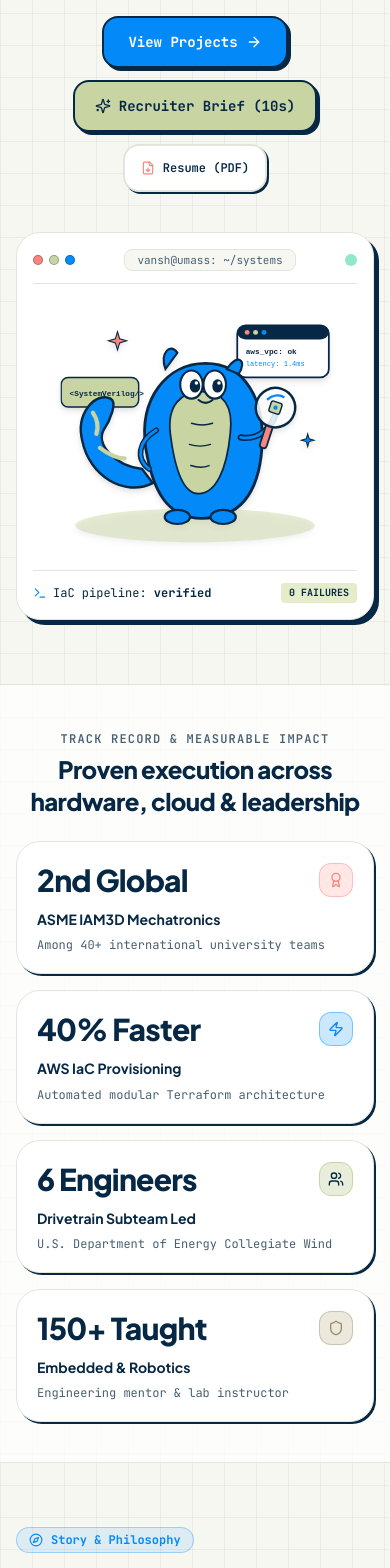
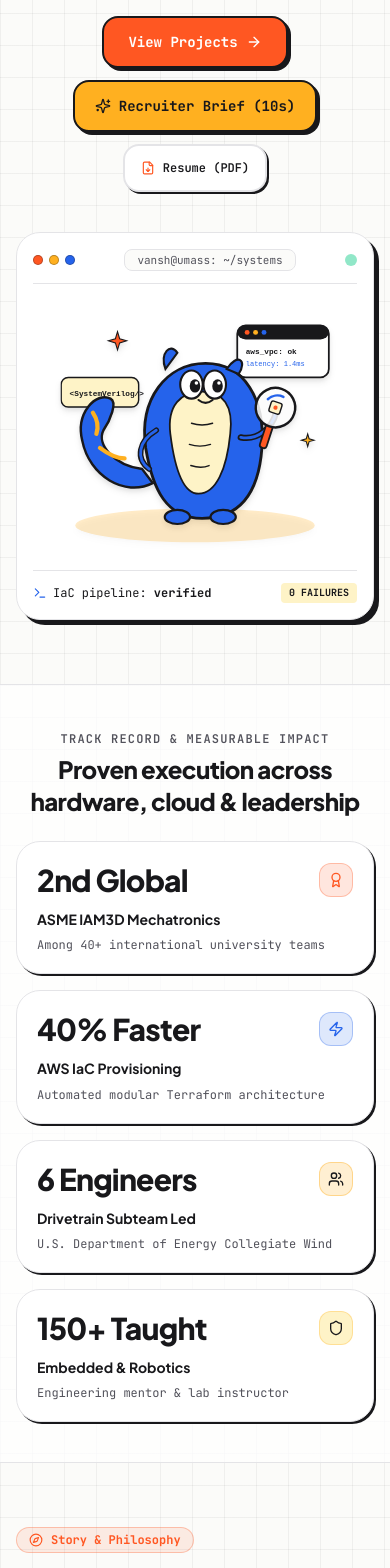
Before and after one commit to vsingh2005/vsingh2005.github.io, a Next.js app: page / in a window 390 px wide. Shown: the part 656-2224 px from the top of the page. Built offline with nearby package versions, Linux system fonts and the light colour scheme.

Commit message:
feat: apply Silicon & Ember color palette across UI and illustrations

```diff
--- a/src/app/globals.css
+++ b/src/app/globals.css
@@ -3,20 +3,20 @@
 @tailwind utilities;
 
 :root {
-  --bg-color: #F7F7F2;
-  --text-primary: #062844;
-  --text-secondary: #486073;
+  --bg-color: #FBFBF9;
+  --text-primary: #18181B;
+  --text-secondary: #52525B;
   --card-bg: #FFFFFF;
-  --card-border: #E2E5DC;
-  --grid-line: rgba(6, 40, 68, 0.05);
+  --card-border: #E4E4E7;
+  --grid-line: rgba(24, 24, 27, 0.05);
 }
 
 .dark {
-  --bg-color: #060D17;
-  --text-primary: #F8FAFC;
-  --text-secondary: #94A3B8;
-  --card-bg: #0C1829;
-  --card-border: #1B2F4C;
+  --bg-color: #0E0F12;
+  --text-primary: #F4F4F5;
+  --text-secondary: #A1A1AA;
+  --card-bg: #18181B;
+  --card-border: #27272A;
   --grid-line: rgba(255, 255, 255, 0.04);
 }
 
@@ -37,8 +37,8 @@ body {
 }
 
 ::selection {
-  background: #C9D4A3;
-  color: #062844;
+  background: #FF5722;
+  color: #FFFFFF;
 }
 
 /* Crisp Technical Crosshair Grid Background */
@@ -67,11 +67,11 @@ body {
 }
 
 .light .neo-card {
-  box-shadow: 3px 3px 0px 0px rgba(6, 40, 68, 0.08);
+  box-shadow: 3px 3px 0px 0px rgba(24, 24, 27, 0.08);
 }
 
 .dark .neo-card {
-  box-shadow: 3px 3px 0px 0px rgba(0, 0, 0, 0.5);
+  box-shadow: 3px 3px 0px 0px rgba(0, 0, 0, 0.6);
 }
 
 /* Tactile Neo-Brutalist Buttons */
--- a/src/components/graphics/BugsterHeroMascot.tsx
+++ b/src/components/graphics/BugsterHeroMascot.tsx
@@ -12,28 +12,28 @@ export function BugsterHeroMascot({ className = "" }: { className?: string }) {
         className="w-full h-auto max-w-[420px] drop-shadow-md"
       >
         {/* Soft Background Accent Pill / Shadow */}
-        <ellipse cx="230" cy="320" rx="170" ry="24" fill="#C9D4A3" fillOpacity="0.45" />
+        <ellipse cx="230" cy="320" rx="170" ry="24" fill="#FFB020" fillOpacity="0.25" />
 
         {/* Decorative Grid Floating Badges */}
         <g className="animate-float">
           {/* Top-Right Floating Inspection Card */}
-          <rect x="290" y="40" width="130" height="74" rx="12" fill="#FFFFFF" stroke="#062844" strokeWidth="2.5" />
-          <rect x="290" y="40" width="130" height="20" rx="12" fill="#062844" />
-          <circle cx="304" cy="50" r="3.5" fill="#F9857D" />
-          <circle cx="316" cy="50" r="3.5" fill="#C9D4A3" />
-          <circle cx="328" cy="50" r="3.5" fill="#048AF8" />
-          <text x="302" y="80" fill="#062844" fontFamily="monospace" fontSize="11" fontWeight="bold">
+          <rect x="290" y="40" width="130" height="74" rx="12" fill="#FFFFFF" stroke="#18181B" strokeWidth="2.5" />
+          <rect x="290" y="40" width="130" height="20" rx="12" fill="#18181B" />
+          <circle cx="304" cy="50" r="3.5" fill="#FF5722" />
+          <circle cx="316" cy="50" r="3.5" fill="#FFB020" />
+          <circle cx="328" cy="50" r="3.5" fill="#2563EB" />
+          <text x="302" y="80" fill="#18181B" fontFamily="monospace" fontSize="11" fontWeight="bold">
             aws_vpc: ok
           </text>
-          <text x="302" y="98" fill="#048AF8" fontFamily="monospace" fontSize="10">
+          <text x="302" y="98" fill="#2563EB" fontFamily="monospace" fontSize="10">
             latency: 1.4ms
           </text>
         </g>
 
         {/* Floating Code Snippet Tag */}
         <g transform="translate(40, 110)">
-          <rect x="0" y="0" width="110" height="42" rx="10" fill="#C9D4A3" stroke="#062844" strokeWidth="2" />
-          <text x="12" y="26" fill="#062844" fontFamily="monospace" fontSize="11" fontWeight="bold">
+          <rect x="0" y="0" width="110" height="42" rx="10" fill="#FEF3C7" stroke="#18181B" strokeWidth="2" />
+          <text x="12" y="26" fill="#18181B" fontFamily="monospace" fontSize="11" fontWeight="bold">
             &lt;SystemVerilog/&gt;
           </text>
         </g>
@@ -41,78 +41,78 @@ export function BugsterHeroMascot({ className = "" }: { className?: string }) {
         {/* Floating Sparkles & Starlets */}
         <path
           d="M 120 45 L 123 55 L 133 58 L 123 61 L 120 71 L 117 61 L 107 58 L 117 55 Z"
-          fill="#F9857D"
-          stroke="#062844"
+          fill="#FF5722"
+          stroke="#18181B"
           strokeWidth="1.5"
         />
         <path
           d="M 390 190 L 392 197 L 399 199 L 392 201 L 390 208 L 388 201 L 381 199 L 388 197 Z"
-          fill="#048AF8"
-          stroke="#062844"
+          fill="#FFB020"
+          stroke="#18181B"
           strokeWidth="1.5"
         />
 
         {/* Tail (Striped Quirky Monster Tail) */}
         <path
           d="M 170 260 C 130 280 80 250 70 200 C 60 160 90 130 110 140 C 120 145 110 170 100 185 C 90 205 115 235 155 240 Z"
-          fill="#048AF8"
-          stroke="#062844"
+          fill="#2563EB"
+          stroke="#18181B"
           strokeWidth="3.5"
         />
         {/* Tail Stripes */}
-        <path d="M 85 160 Q 95 175 90 190" stroke="#C9D4A3" strokeWidth="6" strokeLinecap="round" />
-        <path d="M 95 210 Q 115 225 130 225" stroke="#C9D4A3" strokeWidth="6" strokeLinecap="round" />
+        <path d="M 85 160 Q 95 175 90 190" stroke="#FFB020" strokeWidth="6" strokeLinecap="round" />
+        <path d="M 95 210 Q 115 225 130 225" stroke="#FFB020" strokeWidth="6" strokeLinecap="round" />
 
         {/* Mascot Main Body (Quirky Blue Bugster Monster) */}
         <path
           d="M 160 210 C 150 140 190 90 245 90 C 300 90 330 140 325 210 C 320 280 290 310 240 310 C 190 310 170 270 160 210 Z"
-          fill="#048AF8"
-          stroke="#062844"
+          fill="#2563EB"
+          stroke="#18181B"
           strokeWidth="4"
         />
 
-        {/* Mascot Belly Patch (Light Slate / Soft Aqua) */}
+        {/* Mascot Belly Patch (Warm Amber Cream) */}
         <path
           d="M 195 190 C 190 150 210 130 240 130 C 270 130 285 150 280 190 C 275 240 260 275 235 275 C 210 275 200 230 195 190 Z"
-          fill="#C9D4A3"
-          stroke="#062844"
+          fill="#FEF3C7"
+          stroke="#18181B"
           strokeWidth="2.5"
         />
 
         {/* Belly Scales / Texture lines */}
-        <path d="M 225 175 Q 240 180 255 175" stroke="#062844" strokeWidth="2" strokeLinecap="round" />
-        <path d="M 222 205 Q 237 210 252 205" stroke="#062844" strokeWidth="2" strokeLinecap="round" />
-        <path d="M 224 235 Q 239 240 250 235" stroke="#062844" strokeWidth="2" strokeLinecap="round" />
+        <path d="M 225 175 Q 240 180 255 175" stroke="#18181B" strokeWidth="2" strokeLinecap="round" />
+        <path d="M 222 205 Q 237 210 252 205" stroke="#18181B" strokeWidth="2" strokeLinecap="round" />
+        <path d="M 224 235 Q 239 240 250 235" stroke="#18181B" strokeWidth="2" strokeLinecap="round" />
 
         {/* Big Expressive Cartoon Eyes */}
         {/* Left Eye */}
-        <ellipse cx="225" cy="120" rx="16" ry="20" fill="#FFFFFF" stroke="#062844" strokeWidth="3" />
-        <ellipse cx="230" cy="122" rx="7.5" ry="9.5" fill="#062844" />
+        <ellipse cx="225" cy="120" rx="16" ry="20" fill="#FFFFFF" stroke="#18181B" strokeWidth="3" />
+        <ellipse cx="230" cy="122" rx="7.5" ry="9.5" fill="#18181B" />
         <circle cx="232" cy="118" r="2.5" fill="#FFFFFF" />
 
         {/* Right Eye */}
-        <ellipse cx="258" cy="120" rx="16" ry="20" fill="#FFFFFF" stroke="#062844" strokeWidth="3" />
-        <ellipse cx="262" cy="122" rx="7.5" ry="9.5" fill="#062844" />
+        <ellipse cx="258" cy="120" rx="16" ry="20" fill="#FFFFFF" stroke="#18181B" strokeWidth="3" />
+        <ellipse cx="262" cy="122" rx="7.5" ry="9.5" fill="#18181B" />
         <circle cx="264" cy="118" r="2.5" fill="#FFFFFF" />
 
         {/* Cute Monster Horns / Ears */}
         <path
           d="M 188 98 C 180 75 195 60 205 75 Z"
-          fill="#048AF8"
-          stroke="#062844"
+          fill="#2563EB"
+          stroke="#18181B"
           strokeWidth="3"
         />
         <path
           d="M 275 98 C 290 75 305 85 292 105 Z"
-          fill="#048AF8"
-          stroke="#062844"
+          fill="#2563EB"
+          stroke="#18181B"
           strokeWidth="3"
         />
 
         {/* Snout / Smile */}
         <path
           d="M 235 142 Q 245 150 255 142"
-          stroke="#062844"
+          stroke="#18181B"
           strokeWidth="3"
           strokeLinecap="round"
           fill="none"
@@ -121,34 +121,34 @@ export function BugsterHeroMascot({ className = "" }: { className?: string }) {
         {/* Left Arm (Resting on Hip) */}
         <path
           d="M 175 185 C 150 200 145 225 165 240"
-          stroke="#062844"
+          stroke="#18181B"
           strokeWidth="8"
           strokeLinecap="round"
           fill="none"
         />
         <path
           d="M 175 185 C 150 200 145 225 165 240"
-          stroke="#048AF8"
+          stroke="#2563EB"
           strokeWidth="4"
           strokeLinecap="round"
           fill="none"
         />
 
         {/* Feet */}
-        <ellipse cx="205" cy="308" rx="18" ry="10" fill="#048AF8" stroke="#062844" strokeWidth="3" />
-        <ellipse cx="270" cy="308" rx="18" ry="10" fill="#048AF8" stroke="#062844" strokeWidth="3" />
+        <ellipse cx="205" cy="308" rx="18" ry="10" fill="#2563EB" stroke="#18181B" strokeWidth="3" />
+        <ellipse cx="270" cy="308" rx="18" ry="10" fill="#2563EB" stroke="#18181B" strokeWidth="3" />
 
         {/* Right Arm Holding Magnifying Glass */}
         <path
           d="M 295 195 C 320 200 340 180 345 160"
-          stroke="#062844"
+          stroke="#18181B"
           strokeWidth="9"
           strokeLinecap="round"
           fill="none"
         />
         <path
           d="M 295 195 C 320 200 340 180 345 160"
-          stroke="#048AF8"
+          stroke="#2563EB"
           strokeWidth="4"
           strokeLinecap="round"
           fill="none"
@@ -157,20 +157,20 @@ export function BugsterHeroMascot({ className = "" }: { className?: string }) {
         {/* Magnifying Glass (Inspecting QA / Circuit Code) */}
         <g transform="translate(325, 115) rotate(18)">
           {/* Glass Handle */}
-          <rect x="25" y="55" width="10" height="35" rx="4" fill="#F9857D" stroke="#062844" strokeWidth="2.5" />
+          <rect x="25" y="55" width="10" height="35" rx="4" fill="#FF5722" stroke="#18181B" strokeWidth="2.5" />
           {/* Glass Rim */}
-          <circle cx="30" cy="30" r="28" fill="#FFFFFF" fillOpacity="0.85" stroke="#062844" strokeWidth="3.5" />
+          <circle cx="30" cy="30" r="28" fill="#FFFFFF" fillOpacity="0.85" stroke="#18181B" strokeWidth="3.5" />
           {/* Glare Reflection */}
           <path
             d="M 16 22 A 20 20 0 0 1 36 12"
-            stroke="#048AF8"
+            stroke="#2563EB"
             strokeWidth="3.5"
             strokeLinecap="round"
             fill="none"
           />
           {/* Inspected Microchip inside lens */}
-          <rect x="22" y="22" width="16" height="16" rx="3" fill="#C9D4A3" stroke="#062844" strokeWidth="2" />
-          <circle cx="30" cy="30" r="3" fill="#048AF8" />
+          <rect x="22" y="22" width="16" height="16" rx="3" fill="#FEF3C7" stroke="#18181B" strokeWidth="2" />
+          <circle cx="30" cy="30" r="3" fill="#FF5722" />
         </g>
       </svg>
     </div>
--- a/src/components/sections/AboutSection.tsx
+++ b/src/components/sections/AboutSection.tsx
@@ -10,19 +10,19 @@ export function AboutSection() {
       title: "Physical Computing Grounding",
       description: "Software reliability starts at the hardware interface. Understanding clock jitter, registers, and LTSpice transient response makes my cloud and software systems fundamentally more resilient.",
       icon: Cpu,
-      color: "text-brand-blue bg-brand-blue/10 border-brand-blue/30",
+      color: "text-brand-ember bg-brand-ember/10 border-brand-ember/30",
     },
     {
       title: "Declarative Infrastructure as Code",
       description: "Cloud systems should never rely on ad-hoc console clicks. I architect modular, self-healing Terraform environments across AWS with strict zero-drift reproducibility.",
       icon: Cloud,
-      color: "text-brand-coral bg-brand-coral/10 border-brand-coral/30",
+      color: "text-brand-cobalt bg-brand-cobalt/10 border-brand-cobalt/30",
     },
     {
       title: "Empathetic Technical Leadership",
       description: "Whether directing a 6-engineer electrical drivetrain subteam or teaching 150+ students in robotics labs, clear communication and mentorship multiply team velocity.",
       icon: HeartHandshake,
-      color: "text-brand-navy dark:text-brand-lime bg-brand-lime/30 border-brand-lime",
+      color: "text-brand-navy dark:text-brand-amber bg-brand-cream border-brand-amber/40",
     },
   ];
 
@@ -31,7 +31,7 @@ export function AboutSection() {
       <div className="max-w-6xl mx-auto px-4 sm:px-6 space-y-12">
         {/* Section Header */}
         <div className="space-y-3 max-w-3xl">
-          <div className="inline-flex items-center gap-2 px-3 py-1 rounded-full bg-brand-blue/10 border border-brand-blue/30 text-xs font-mono font-bold text-brand-blue">
+          <div className="inline-flex items-center gap-2 px-3 py-1 rounded-full bg-brand-ember/10 border border-brand-ember/30 text-xs font-mono font-bold text-brand-ember">
             <Compass className="w-3.5 h-3.5" />
             <span>Story &amp; Philosophy</span>
           </div>
--- a/src/components/sections/ContactSection.tsx
+++ b/src/components/sections/ContactSection.tsx
@@ -67,7 +67,7 @@ export function ContactSection() {
           {/* Left Column: Direct Outreach & Socials */}
           <div className="lg:col-span-5 space-y-6">
             <div className="space-y-3">
-              <div className="inline-flex items-center gap-2 px-3 py-1 rounded-full bg-brand-blue/10 border border-brand-blue/30 text-xs font-mono font-bold text-brand-blue">
+              <div className="inline-flex items-center gap-2 px-3 py-1 rounded-full bg-brand-ember/10 border border-brand-ember/30 text-xs font-mono font-bold text-brand-ember">
                 <MessageSquare className="w-3.5 h-3.5" />
                 <span>Get in Touch</span>
               </div>
@@ -91,7 +91,7 @@ export function ContactSection() {
                 <button
                   type="button"
                   onClick={handleCopyEmail}
-                  className="neo-btn inline-flex items-center gap-1.5 px-3 py-1.5 rounded-xl text-xs font-mono font-bold bg-brand-lime text-brand-navy border border-brand-navy shadow-solid-sm"
+                  className="neo-btn inline-flex items-center gap-1.5 px-3 py-1.5 rounded-xl text-xs font-mono font-bold bg-brand-amber text-brand-navy border border-brand-navy shadow-solid-sm"
                   title="Copy email to clipboard"
                 >
                   {copiedEmail ? <Check className="w-3.5 h-3.5 text-emerald-700" /> : <Copy className="w-3.5 h-3.5" />}
@@ -245,7 +245,7 @@ export function ContactSection() {
                   {/* Submit Button */}
                   <button
                     type="submit"
-                    className="neo-btn w-full flex items-center justify-center gap-2 py-3.5 rounded-2xl font-mono text-sm font-bold text-white bg-brand-blue border-2 border-brand-navy shadow-solid hover:shadow-solid-lg transition-all"
+                    className="neo-btn w-full flex items-center justify-center gap-2 py-3.5 rounded-2xl font-mono text-sm font-bold text-white bg-brand-ember border-2 border-brand-navy shadow-solid hover:shadow-solid-lg transition-all"
                   >
                     <Send className="w-4 h-4" />
                     <span>Send Message (Direct Email)</span>
--- a/src/components/sections/HeroSection.tsx
+++ b/src/components/sections/HeroSection.tsx
@@ -24,7 +24,7 @@ export function HeroSection({ onOpenRecruiter }: { onOpenRecruiter: () => void }
             <div className="space-y-4">
               <h1 className="text-4xl sm:text-5xl lg:text-6xl font-display font-extrabold tracking-tight text-brand-navy dark:text-white leading-[1.12]">
                 Engineering systems from{" "}
-                <span className="text-brand-blue underline decoration-brand-lime decoration-4 underline-offset-4">
+                <span className="text-brand-ember underline decoration-brand-amber decoration-4 underline-offset-4">
                   physical silicon
                 </span>{" "}
                 to cloud scale.
@@ -37,11 +37,11 @@ export function HeroSection({ onOpenRecruiter }: { onOpenRecruiter: () => void }
             {/* Quick Proof Badges */}
             <div className="flex flex-wrap items-center justify-center sm:justify-start gap-2 pt-1 text-xs font-mono">
               <span className="inline-flex items-center gap-1.5 px-3 py-1 rounded-xl bg-white dark:bg-surface-darkCard border border-surface-lightBorder dark:border-surface-darkBorder text-brand-navy dark:text-gray-300">
-                <CheckCircle2 className="w-3.5 h-3.5 text-brand-blue" />
+                <CheckCircle2 className="w-3.5 h-3.5 text-brand-cobalt" />
                 <span>Terraform &amp; AWS IaC</span>
               </span>
               <span className="inline-flex items-center gap-1.5 px-3 py-1 rounded-xl bg-white dark:bg-surface-darkCard border border-surface-lightBorder dark:border-surface-darkBorder text-brand-navy dark:text-gray-300">
-                <Cpu className="w-3.5 h-3.5 text-brand-coral" />
+                <Cpu className="w-3.5 h-3.5 text-brand-ember" />
                 <span>ASME Global Podium Lead</span>
               </span>
               <span className="inline-flex items-center gap-1.5 px-3 py-1 rounded-xl bg-white dark:bg-surface-darkCard border border-surface-lightBorder dark:border-surface-darkBorder text-brand-navy dark:text-gray-300">
@@ -55,7 +55,7 @@ export function HeroSection({ onOpenRecruiter }: { onOpenRecruiter: () => void }
               {/* Primary Work Button */}
               <a
                 href="#projects"
-                className="neo-btn inline-flex items-center gap-2 px-6 py-3.5 rounded-2xl font-mono text-sm font-bold text-white bg-brand-blue border-2 border-brand-navy shadow-solid hover:shadow-solid-lg transition-all"
+                className="neo-btn inline-flex items-center gap-2 px-6 py-3.5 rounded-2xl font-mono text-sm font-bold text-white bg-brand-ember border-2 border-brand-navy shadow-solid hover:shadow-solid-lg transition-all"
               >
                 <span>View Projects</span>
                 <ArrowRight className="w-4 h-4" />
@@ -65,7 +65,7 @@ export function HeroSection({ onOpenRecruiter }: { onOpenRecruiter: () => void }
               <button
                 type="button"
                 onClick={onOpenRecruiter}
-                className="neo-btn inline-flex items-center gap-2 px-5 py-3.5 rounded-2xl font-mono text-sm font-bold text-brand-navy bg-brand-lime border-2 border-brand-navy shadow-solid hover:shadow-solid-lg transition-all"
+                className="neo-btn inline-flex items-center gap-2 px-5 py-3.5 rounded-2xl font-mono text-sm font-bold text-brand-navy bg-brand-amber border-2 border-brand-navy shadow-solid hover:shadow-solid-lg transition-all"
               >
                 <Sparkles className="w-4 h-4 text-brand-navy" />
                 <span>Recruiter Brief (10s)</span>
@@ -76,9 +76,9 @@ export function HeroSection({ onOpenRecruiter }: { onOpenRecruiter: () => void }
                 href={PERSONAL_INFO.resumePdf}
                 target="_blank"
                 rel="noopener noreferrer"
-                className="neo-btn inline-flex items-center gap-2 px-4 py-3.5 rounded-2xl font-mono text-xs font-semibold text-brand-navy dark:text-white bg-white dark:bg-surface-darkCard border-2 border-surface-lightBorder dark:border-surface-darkBorder shadow-solid-sm hover:border-brand-blue transition-all"
+                className="neo-btn inline-flex items-center gap-2 px-4 py-3.5 rounded-2xl font-mono text-xs font-semibold text-brand-navy dark:text-white bg-white dark:bg-surface-darkCard border-2 border-surface-lightBorder dark:border-surface-darkBorder shadow-solid-sm hover:border-brand-ember transition-all"
               >
-                <FileDown className="w-3.5 h-3.5 text-brand-coral" />
+                <FileDown className="w-3.5 h-3.5 text-brand-ember" />
                 <span>Resume (PDF)</span>
               </a>
             </div>
@@ -90,9 +90,9 @@ export function HeroSection({ onOpenRecruiter }: { onOpenRecruiter: () => void }
               {/* macOS Traffic Lights Header */}
               <div className="flex items-center justify-between pb-3 mb-2 border-b border-surface-lightBorder dark:border-surface-darkBorder">
                 <div className="mac-dots">
-                  <span className="mac-dot bg-brand-coral border border-brand-navy/30" />
-                  <span className="mac-dot bg-brand-lime border border-brand-navy/30" />
-                  <span className="mac-dot bg-brand-blue border border-brand-navy/30" />
+                  <span className="mac-dot bg-brand-ember border border-brand-navy/30" />
+                  <span className="mac-dot bg-brand-amber border border-brand-navy/30" />
+                  <span className="mac-dot bg-brand-cobalt border border-brand-navy/30" />
                 </div>
                 <div className="px-3 py-0.5 rounded-lg bg-surface-light dark:bg-surface-dark border border-surface-lightBorder dark:border-surface-darkBorder text-[11px] font-mono text-brand-slate dark:text-gray-400">
                   vansh@umass: ~/systems
--- a/src/components/sections/MetricsBar.tsx
+++ b/src/components/sections/MetricsBar.tsx
@@ -11,28 +11,28 @@ export function MetricsBar() {
       label: "ASME IAM3D Mechatronics",
       subtext: "Among 40+ international university teams",
       icon: Award,
-      badgeColor: "bg-brand-coral/20 text-brand-coral border-brand-coral/40",
+      badgeColor: "bg-brand-ember/15 text-brand-ember border-brand-ember/30",
     },
     {
       value: "40% Faster",
       label: "AWS IaC Provisioning",
       subtext: "Automated modular Terraform architecture",
       icon: Zap,
-      badgeColor: "bg-brand-blue/20 text-brand-blue border-brand-blue/40",
+      badgeColor: "bg-brand-cobalt/15 text-brand-cobalt border-brand-cobalt/30",
     },
     {
       value: "6 Engineers",
       label: "Drivetrain Subteam Led",
       subtext: "U.S. Department of Energy Collegiate Wind",
       icon: Users,
-      badgeColor: "bg-brand-lime/40 text-brand-navy border-brand-lime",
+      badgeColor: "bg-brand-amber/20 text-brand-navy dark:text-brand-amber border-brand-amber/40",
     },
     {
       value: "150+ Taught",
       label: "Embedded & Robotics",
       subtext: "Engineering mentor & lab instructor",
       icon: Shield,
-      badgeColor: "bg-brand-olive/20 text-brand-olive border-brand-olive/40",
+      badgeColor: "bg-brand-cream text-brand-navy border-brand-amber/30",
     },
   ];
 
--- a/tailwind.config.ts
+++ b/tailwind.config.ts
@@ -10,24 +10,32 @@ const config: Config = {
   theme: {
     extend: {
       colors: {
-        // Bugster Palette Swatch
+        // Silicon & Ember Palette Tokens
         brand: {
-          blue: "#048AF8",
-          navy: "#062844",
-          coral: "#F9857D",
-          olive: "#9B8E5C",
-          slate: "#486073",
-          lime: "#C9D4A3",
-          lightLime: "#E4ECC9",
+          ember: "#FF5722",      // Primary Electric Ember (Hardware warmth, matches Mii jacket)
+          amber: "#FFB020",      // Secondary Amber Gold (Logic & energy)
+          cobalt: "#2563EB",     // Cool Steel Cobalt (Systems & cloud)
+          charcoal: "#18181B",   // Deep Obsidian Charcoal (Ink, borders & shadows)
+          slate: "#52525B",      // Balanced Secondary Slate
+          cream: "#FEF3C7",      // Warm Cream for tags & chip fills
+          lightAmber: "#FFFBEB", // Soft Warm Tint
+
+          // Semantic & Backwards-Compatible Aliases
+          blue: "#2563EB",       // Steel Cobalt replaces electric blue
+          navy: "#18181B",       // Obsidian Charcoal replaces navy
+          coral: "#FF5722",      // Electric Ember replaces coral
+          olive: "#D97706",      // Warm Amber replaces olive
+          lime: "#FFB020",       // Amber Gold replaces lime
+          lightLime: "#FEF3C7",  // Warm Cream replaces lightLime
         },
         surface: {
-          light: "#F7F7F2",
+          light: "#FBFBF9",
           lightCard: "#FFFFFF",
-          lightBorder: "#E2E5DC",
-          dark: "#060D17",
-          darkCard: "#0C1829",
-          darkCardHover: "#11223A",
-          darkBorder: "#1B2F4C",
+          lightBorder: "#E4E4E7",
+          dark: "#0E0F12",
+          darkCard: "#18181B",
+          darkCardHover: "#27272A",
+          darkBorder: "#27272A",
         },
       },
       fontFamily: {
@@ -36,12 +44,13 @@ const config: Config = {
         mono: ["var(--font-mono)", "monospace"],
       },
       boxShadow: {
-        solid: "3px 3px 0px 0px rgba(6, 40, 68, 1)",
-        "solid-lg": "5px 5px 0px 0px rgba(6, 40, 68, 1)",
-        "solid-sm": "2px 2px 0px 0px rgba(6, 40, 68, 1)",
-        "solid-dark": "3px 3px 0px 0px rgba(4, 138, 248, 0.4)",
-        "solid-coral": "3px 3px 0px 0px rgba(249, 133, 125, 0.6)",
-        "solid-lime": "3px 3px 0px 0px rgba(6, 40, 68, 0.9)",
+        solid: "3px 3px 0px 0px rgba(24, 24, 27, 1)",
+        "solid-lg": "5px 5px 0px 0px rgba(24, 24, 27, 1)",
+        "solid-sm": "2px 2px 0px 0px rgba(24, 24, 27, 1)",
+        "solid-dark": "3px 3px 0px 0px rgba(255, 87, 34, 0.35)",
+        "solid-ember": "3px 3px 0px 0px rgba(255, 87, 34, 0.8)",
+        "solid-amber": "3px 3px 0px 0px rgba(255, 176, 32, 0.8)",
+        "solid-cobalt": "3px 3px 0px 0px rgba(37, 99, 235, 0.8)",
       },
       borderRadius: {
         "2xl": "1rem",
```
Also changed, not shown: src/components/graphics/BugsterStackMascot.tsx (+24 -24 lines), src/components/layout/Navbar.tsx (+4 -4 lines), src/components/sections/ProjectsSection.tsx (+8 -8 lines), src/components/sections/SkillsSection.tsx (+8 -8 lines), src/components/ui/RecruiterBriefModal.tsx (+7 -7 lines).
